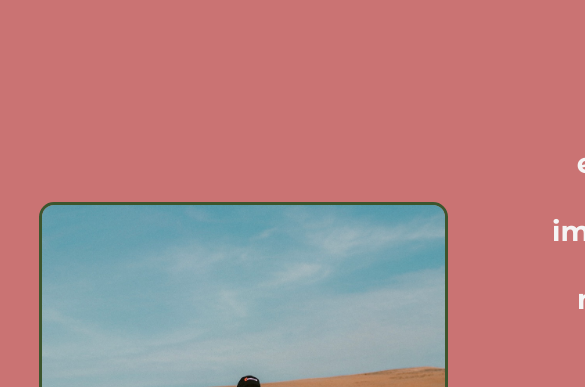
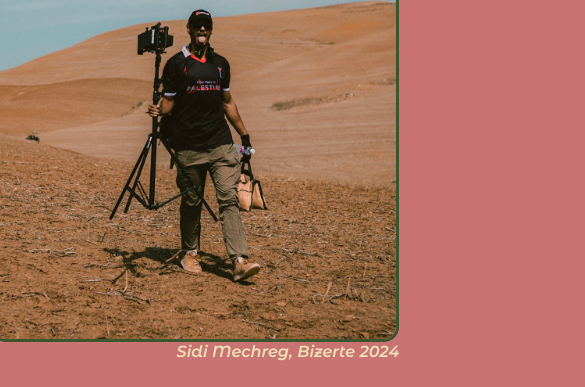
Before and after one commit to ThePathsChosenOne/ThePathsChosenOne.github.io, a plain HTML site: page index.html in a window 390 px wide. Shown: the part 293-680 px from the top of the page, 585 px wide, since content can reach past the window. Drawn offline with Linux system fonts and the light colour scheme.

Commit message:
fix: add responsive layout on hero

```diff
--- a/perso.css
+++ b/perso.css
@@ -38,8 +38,13 @@ a {
     justify-content: space-between;
     align-items: center;
     margin-block: 50px;
+}
 
-
+@media (max-width: 1200px) {
+    .hero {
+        flex-direction: column;
+        justify-content: center;
+    }
 }
 
 img {
```
